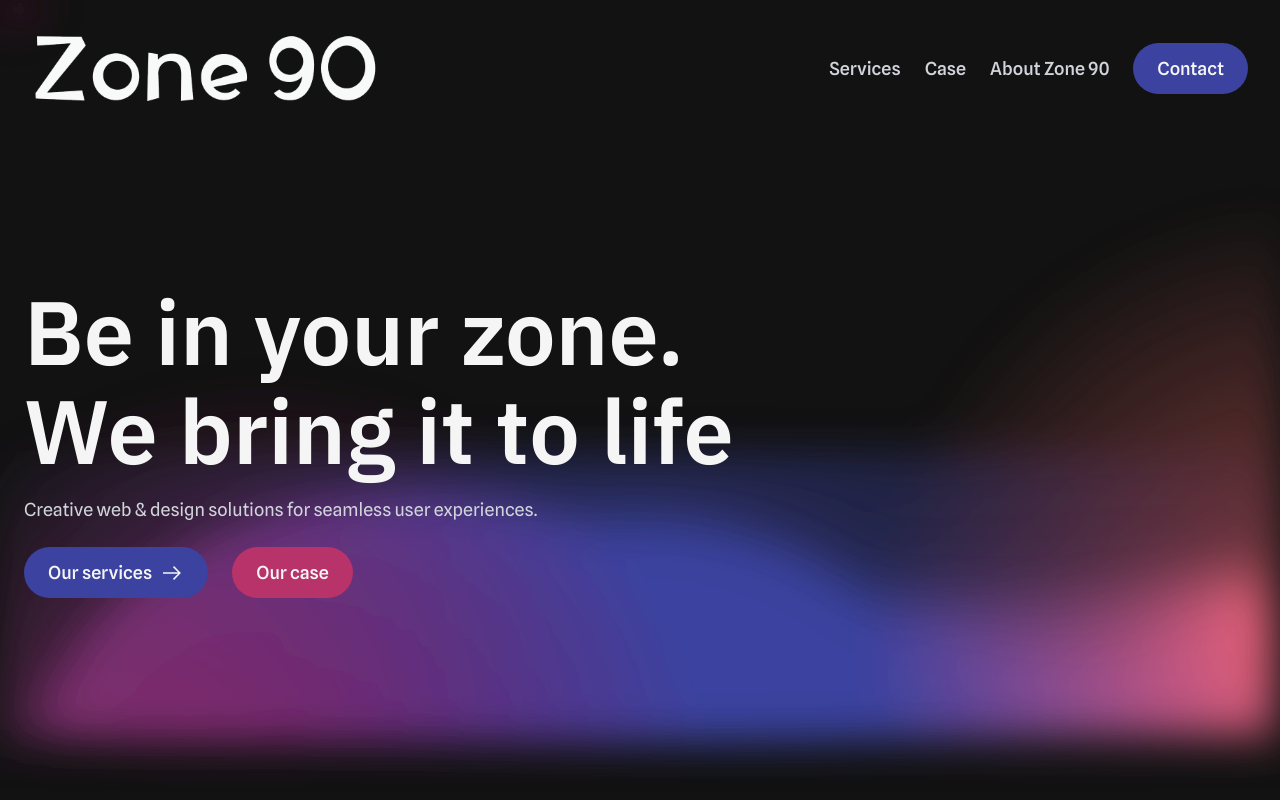
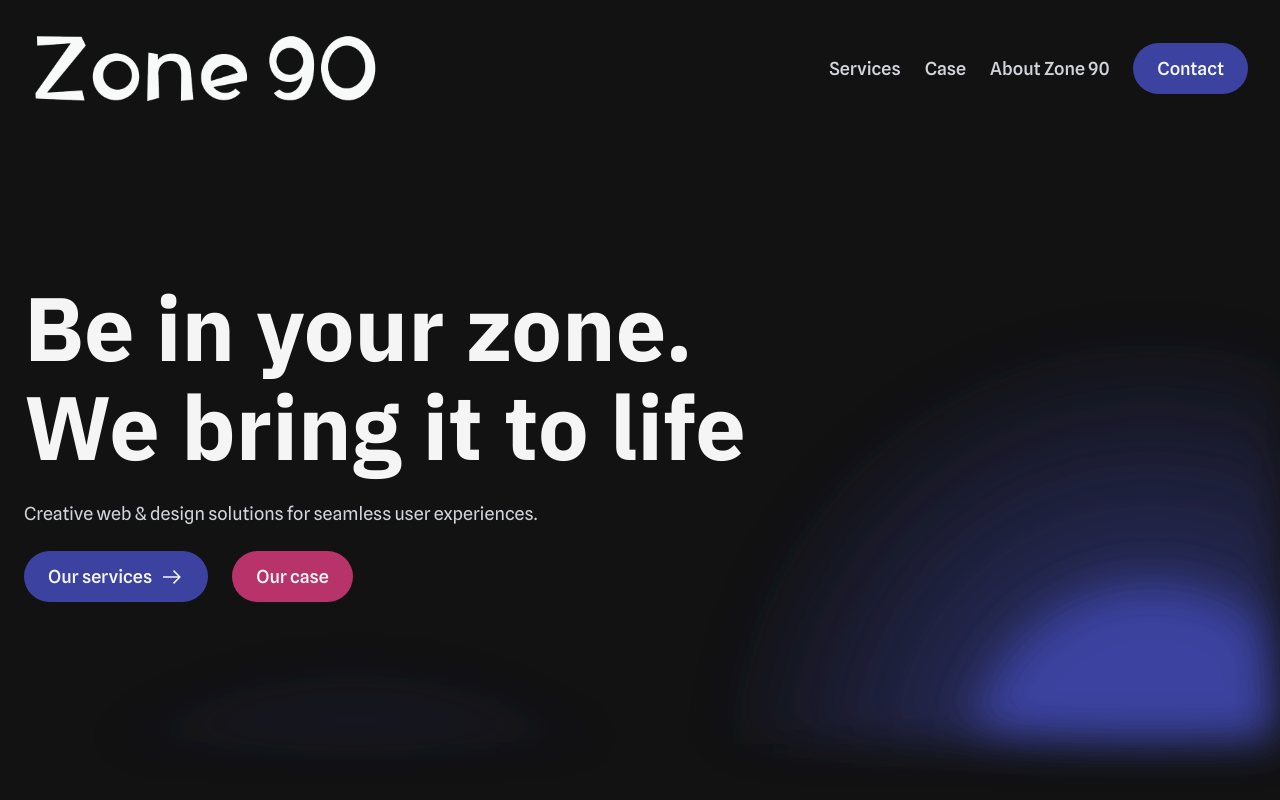
Before and after one commit to Marahkny/Marahs-portofolio, a Next.js app: page / in a window 1280 px wide. Shown: the top 800 px of the page. Built offline with nearby package versions, Linux system fonts and the light colour scheme.

Commit message:
update the hero

```diff
--- a/src/app/Home/Hero.js
+++ b/src/app/Home/Hero.js
@@ -42,7 +42,7 @@ export default function Hero() {
         {/* Innehåll */}
         <div className="relative z-15 text-left pt-20 max-w-8xl">
 
-          <h1 className="mb-4  text-[40px] sm:text-[40px] md:text-[60px] lg:text-[75px] xl:text-[90px]">
+          <h1 className="mb-6  text-[40px] sm:text-[40px] md:text-[60px] lg:text-[75px] xl:text-[90px] font-[800]">
             Be in your zone.<br />
             We bring it to life
           </h1>
--- a/src/app/Home/ZoneSec.js
+++ b/src/app/Home/ZoneSec.js
@@ -4,13 +4,13 @@ export default function ZoneSec() {
 <section className=" max-w-8xl px-6 flex flex-col items-center justify-center h-full
                     py-6 xs:py-2 lg:py-10">
   {/* Heading */}
-  <div className="max-w-6xl text-center py-6 justify-center lg:py-20">
+  <div className="max-w-5xl text-center py-6 justify-center lg:py-20">
 
       <h2 >
       A zone for your success
       </h2>
 
-    <p className="text-[18px] sm:text-[18px] md:text-[28px] lg:text-[34px] pt-6 leading-relaxed">
+    <p className="text-[18px] sm:text-[18px] md:text-[24px] lg:text-[30px] pt-6 leading-relaxed">
     Zone 90 is a web and design solutions consulting service, delivering innovative digital solutions both locally in Sweden and globally.
 We specialize in modern, high-performing web and design solutions, combining creativity and innovation.
 From concept to launch, we bring your vision to life with the right tools and expertise.
--- a/src/app/Home/bubble.css
+++ b/src/app/Home/bubble.css
@@ -9,7 +9,7 @@
   --color-interactive: 157, 42, 86; /* #9D2A56 */
 
   --circle-size: 120%;
-  --blending: hard-light;
+
 }
 
 
@@ -29,7 +29,7 @@
 @keyframes moveHorizontal {
   0% { transform: translateX(-50%) translateY(10%); }
   20% { transform: translateX(50%) translateY(20%); }
-  50% { transform: translateX(-50%) translateY(50%); }
+  80% { transform: translateX(-50%) translateY(90%); }
 }
 
 .gradient-bg {
@@ -37,7 +37,7 @@
   height: 100vh;
   position: relative;
   overflow: hidden;
-  background: rgb(var(--color-bg1));
+
   top: 0;
   left: 0;
 }
@@ -65,42 +65,31 @@
   position: absolute;
   width: var(--circle-size);
   height: var(--circle-size);
-  top: calc(60% - var(--circle-size) / 2);
-  left: calc(50% - var(--circle-size) / 2);
-  mix-blend-mode: var(--blending);
+  top: calc(10% - var(--circle-size) / 2);
+
+  right: calc(10% - var(--circle-size) / 2);
 }
 
 .g1 {
-  background: radial-gradient(circle at center, rgba(var(--color1), 0.9) 0, rgba(var(--color1), 0) 90%);
-  animation: moveVertical 20s ease infinite;
+  background: radial-gradient(circle at center, rgba(var(--color1), 0.8) 0, rgba(var(--color1), 0) 50%);
+  animation: moveVertical 30s ease infinite;
 }
 .g3 {
   background: radial-gradient(circle at center, rgba(var(--color3), 0.8) 0, rgba(var(--color3), 0) 50%);
-  transform-origin: calc(10% - 400px);
-  animation: moveHorizontal 20s ease infinite;
+  transform-origin: calc(70% - 400px);
+  animation: moveHorizontal 40s ease infinite;
 }
 
 
 
 .g4 {
-  background: radial-gradient(circle at center, rgba(var(--color4), 0.5) 0, rgba(var(--color4), 0) 50%);
+  background: radial-gradient(circle at center, rgba(var(--color4), 0.6) 0, rgba(var(--color4), 0) 50%);
   transform-origin: calc(20% - 600px);
   animation: moveHorizontal 30s ease infinite;
 }
 
 .g5 {
-  background: radial-gradient(circle at center, rgba(var(--color5), 0.8) 0, rgba(var(--color5), 0) 60%);
+  background: radial-gradient(circle at center, rgba(var(--color5), 0.8) 0, rgba(var(--color5), 0) 50%);
   transform-origin: calc(50% - 800px) calc(50% + 200px);
-  animation: moveInCircle 20s ease infinite;
+  animation: moveInCircle 40s ease infinite;
 }
-
-.interactive {
-  position: absolute;
-  background: radial-gradient(circle at center, rgba(var(--color-interactive), 2) 0, rgba(var(--color-interactive), 0) 10%);
-  mix-blend-mode: var(--blending);
-  width: 100%;
-  height: 90%;
-  top: -50%;
-  left: -50%;
-  opacity: 3;
-}
```
